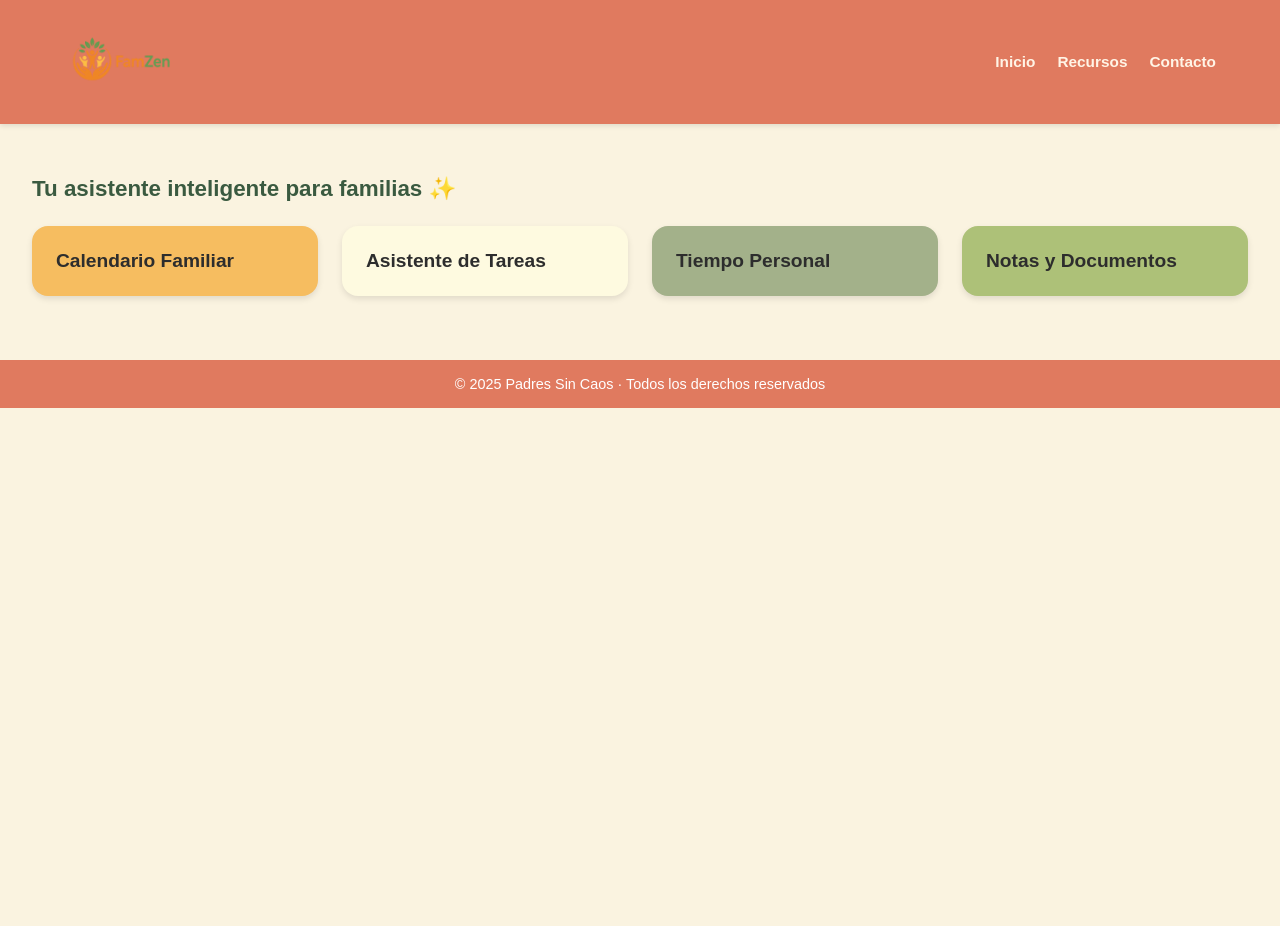
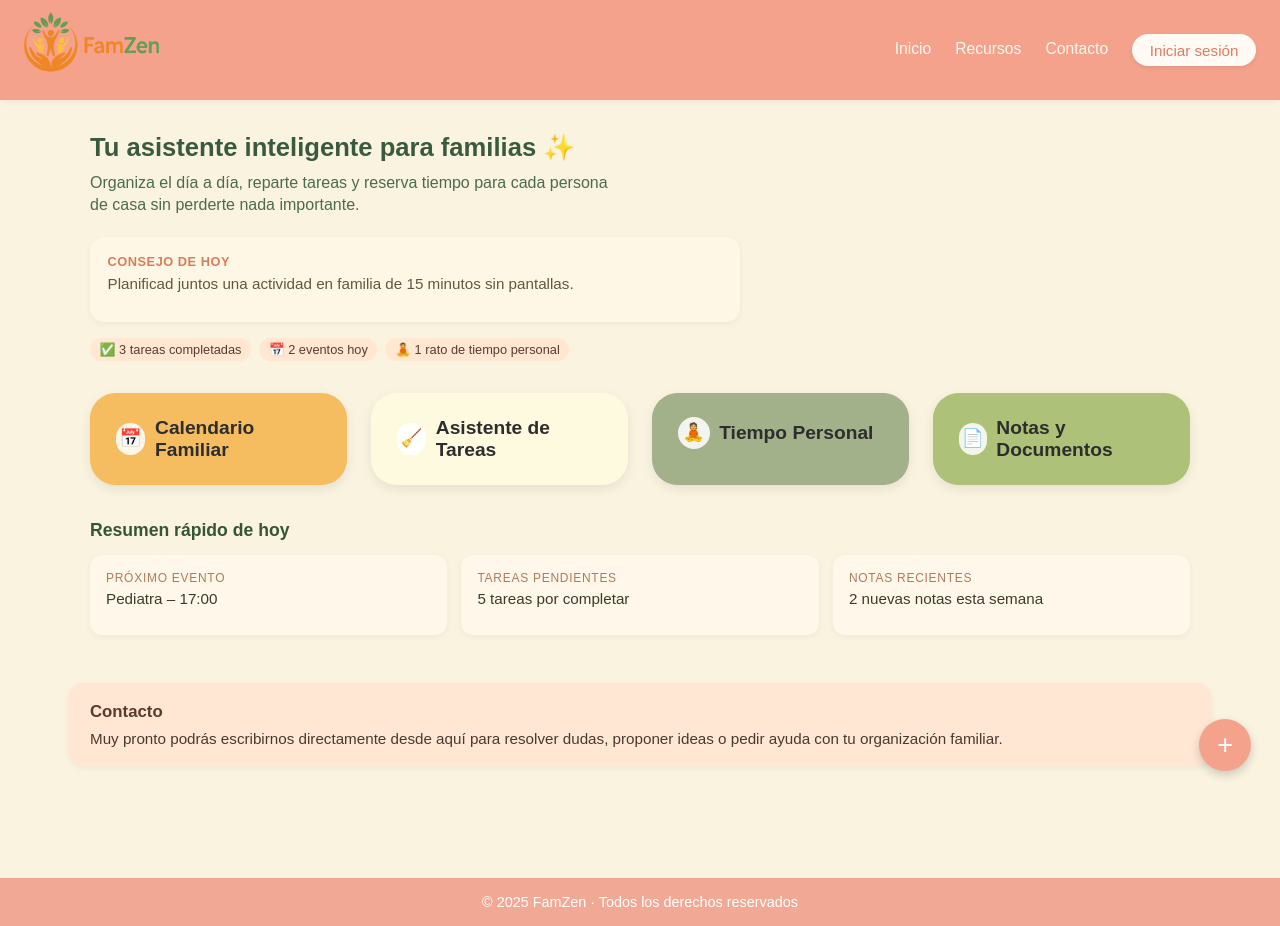
Before and after one commit to JeminaEB/FamZen, a React (Vite) app in the folder vite-project/: page / in a window 1280 px wide. Before the commit the page ends 800 px from the top, so only its background shows below. Built offline with nearby package versions, Linux system fonts and the light colour scheme.

Commit message:
Visualización header y home

```diff
--- a/vite-project/src/pages/components/Header.css
+++ b/vite-project/src/pages/components/Header.css
@@ -1,115 +1,179 @@
-/* ===== Vars de tamaño/espacio ===== */
+/* =========================
+   Header.css — versión limpia y estable
+   ========================= */
 :root{
-  /* sube este valor si quieres logo más grande sin estirar el header */
-  --header-height: clamp(88px, 10vw, 124px);
-  --container-max: 1200px;
-  --x-pad: 24px;
+  /* Tamaño del header (controla el tamaño del logo) */
+  --header-h-desktop: 96px;
+  --header-h-mobile:  76px;
+
+  /* Contenedor y padding lateral */
+  --container-w: 1200px;
+  --x-pad-desktop: 1.5rem;
+  --x-pad-mobile:  1rem;
+
+  /* Ajuste fino vertical del logo (compensa “aire” del PNG) */
+  --logo-tweak-desktop: 6%;  /* + baja el logo, - lo sube (4–8% suele ir bien) */
+  --logo-tweak-mobile:  0%;
+
+  /* Colores */
+  --header-bg: #f4a28c;
+  --link:      #fff7ee;
+  --linkHover: #ffffff;
+  --underline: #ffe7d4;
 }
 
-/* ===== Header ===== */
-.site-header{
-  background-color: #e07a5f;
-  position: sticky;         /* opcional: pegado arriba */
-  top: 0;
-  z-index: 50;
-  box-shadow: 0 2px 5px rgba(0,0,0,.1);
+/* ===== Header base ===== */
+.fz-header{
+  background: var(--header-bg);
+  padding: 0 ;
+  box-shadow: 0 2px 6px rgba(0,0,0,.06);
 }
 
-.header-inner{
-  position: relative;
-  height: var(--header-height);        /* altura controlada */
-  max-width: var(--container-max);
+.fz-header-inner{
+  height: 100px;
+  width: auto;
   margin: 0 auto;
-  padding: 0 var(--x-pad);             /* sin padding vertical */
-  box-sizing: border-box;
+  padding: 0 var(--x-pad-desktop);
 
   display: flex;
-  align-items: center;
-  justify-content: space-between;
-  gap: 16px;
-  overflow: hidden;
+  align-items: center;              /* centra verticalmente logo + nav */
+  justify-content: space-between;  /* LOGO izq | NAV dcha */
+  overflow: hidden;                 /* seguridad para PNG con aire */
 }
 
-/* Marca (logo + texto opcional) */
-.brand{
+/* ===== Marca / Logo ===== */
+.fz-logo-area{
+  height: 100%;                      /* ← IMPORTANTE: no 120% */
   display: inline-flex;
   align-items: center;
-  gap: 10px;
-  min-width: 0;
+  gap: .6rem;
+  text-decoration: none;
+  user-select: none;
+  overflow: hidden;                 /* recorta exceso del PNG */
 }
 
-.brand .logo{
-  height: calc(var(--header-height) - 12px); /* rellena el alto del header */
-  width: auto;
+.fz-logo-img{
+  height: 190%;
+  width: 135px;
   display: block;
+  object-fit: contain;
+  transform: translateY(var(--logo-tweak-desktop)); /* alineación fina desktop */
 }
 
-/* Oculto por defecto porque tu PNG ya lleva la palabra; actívalo si lo necesitas */
-.wordmark{
-  display: none;
-  color: #fff4e6;
-  font-weight: 800;
-  font-size: clamp(1.2rem, 2.4vw, 2rem);
-  letter-spacing: .3px;
+.fz-logo-text{
+  font-size: clamp(1.1rem,2.2vw,1.4rem);
+  font-weight: 600;
+  color: #fffdf8;
+  letter-spacing: .03em;
+  line-height: 1;
+  white-space: nowrap;
 }
 
-/* ===== Nav ===== */
-.main-nav{
+/* ===== Navegación (desktop) ===== */
+.fz-nav{
   display: flex;
   align-items: center;
-  gap: 22px;
+  gap: 1.5rem;
 }
 
-.main-nav a{
-  color: #fff4e6;
-  font-weight: 600;
-  font-size: clamp(0.95rem, 1.2vw, 1.05rem);
+.fz-nav-link{
+  font-size: .98rem;
+  color: var(--link);
   text-decoration: none;
+  position: relative;
+  padding-bottom: 2px;
+  transition: color .2s ease, transform .2s ease;
 }
-.main-nav a:hover{ text-decoration: underline; }
+.fz-nav-link::after{
+  content: "";
+  position: absolute;
+  left: 0; bottom: 0;
+  width: 0; height: 2px;
+  border-radius: 999px;
+  background: var(--underline);
+  transition: width .2s ease;
+}
+.fz-nav-link:hover{ color: var(--linkHover); transform: translateY(-1px); }
+.fz-nav-link:hover::after{ width: 100%; }
 
-/* ===== Botón hamburguesa ===== */
-.hamburger{
-  display: none;
-  -webkit-tap-highlight-color: transparent;
-  background: transparent;
-  border: 0;
-  padding: 6px;
-  cursor: pointer;
+.fz-login-btn{
+  padding: .45rem 1.1rem;
+  border-radius: 999px;
+  border: none;
+  text-decoration: none;
+  font-size: .95rem;
+  font-weight: 500;
+  background: #fffaf4;
+  color: #e07a5f;
+  box-shadow: 0 2px 4px rgba(0,0,0,.08);
 }
-.hamburger span{
-  display: block;
-  width: 26px;
-  height: 3px;
-  background: #fff4e6;
-  border-radius: 2px;
-  transition: transform .2s, opacity .2s;
-}
-.hamburger span + span{ margin-top: 5px; }
+.fz-login-btn:hover{ background:#ffe7d4; color:#c65a3a; }
 
-/* Animación a “X” */
-.hamburger.is-active span:nth-child(1){ transform: translateY(8px) rotate(45deg); }
-.hamburger.is-active span:nth-child(2){ opacity: 0; }
-.hamburger.is-active span:nth-child(3){ transform: translateY(-8px) rotate(-45deg); }
+/* ===== Burger (oculto en escritorio) ===== */
+.fz-burger{ display: none; }
+.fz-burger-line{ height: 2px; width: 18px; border-radius: 999px; background: #fffaf4; }
 
-/* ===== Responsive ===== */
-@media (max-width: 900px){
-  /* mostrar hamburguesa, esconder nav hasta abrir */
-  .hamburger{ display: inline-flex; }
+/* =========================
+   Responsive (<768px)
+   ========================= */
+@media (max-width: 768px){
+  .fz-header-inner{
+    height: var(--header-h-mobile);
+    padding: 0 var(--x-pad-mobile);
 
-  .main-nav{
+    display: grid;
+    grid-template-columns: 34px 1fr 34px; /* burger | marca | hueco */
+    align-items: center;
+    column-gap: 12px;
+  }
+
+  .fz-burger{
+    display: flex;
+    grid-column: 1;
+    justify-self: start;
+    -webkit-tap-highlight-color: transparent;
+    flex-direction: column;
+    justify-content: center;
+    gap: 4px;
+    width: 34px; height: 34px;
+    padding: 0; border: 0; border-radius: 999px;
+    background: rgba(255,255,255,.25);
+    cursor: pointer;
+  }
+
+  .fz-logo-area{
+    grid-column: 2;
+    justify-self: center;
+    height: 100%;
+  }
+
+  .fz-logo-img{
+    height: 100%;
+    width: auto;
+    object-fit: contain;
+    transform: translateY(var(--logo-tweak-mobile)); /* móvil sin corrección */
+  }
+
+  /* Panel flotante del menú */
+  .fz-nav{
     position: absolute;
-    top: calc(var(--header-height));  /* aparece justo debajo del header */
-    right: var(--x-pad);
-    left: var(--x-pad);
+    top: calc(var(--header-h-mobile) + 8px);
+    right: var(--x-pad-mobile);
+    background: var(--header-bg);
+    border-radius: 16px;
+    padding: .75rem 1rem;
     display: none;
     flex-direction: column;
-    gap: 12px;
+    align-items: flex-start;
+    gap: .75rem;
+    box-shadow: 0 6px 12px rgba(0,0,0,.18);
+    z-index: 20;
+  }
+  .fz-nav--open{ display: flex; }
 
-    background: #e07a5f;
-    padding: 12px;
-    border-radius: 12px;
-    box-shadow: 0 8px 20px rgba(0,0,0,.15);
+  .fz-login-btn{
+    align-self: stretch;
+    text-align: center;
+    width: 100%;
   }
-  .main-nav.open{ display: flex; }
 }
--- a/vite-project/src/pages/components/Header.tsx
+++ b/vite-project/src/pages/components/Header.tsx
@@ -1,41 +1,68 @@
 import React, { useState } from "react";
 import "./Header.css";
-import FamZen from "../../assets/images/FamZen.png";
 
-export default function Header() {
-  const [open, setOpen] = useState(false);
+// Si sólo tienes el @2x, úsalo en ambos:
+import FamZenLogo from "../../assets/images/famzen-logo@2x.png";
+
+const Header: React.FC = () => {
+  const [menuAbierto, setMenuAbierto] = useState(false);
+
+  const toggleMenu = () => setMenuAbierto((v) => !v);
+  const cerrarMenu = () => setMenuAbierto(false);
 
   return (
-    <header className="site-header">
-      <div className="header-inner">
-        <a href="#" className="brand" aria-label="Inicio">
-          <img src={FamZen} alt="FamZen" className="logo" />
-          {/* Si tu PNG NO lleva la palabra, descomenta: */}
-          {/* <span className="wordmark">FamZen</span> */}
-        </a>
+    <header className="fz-header">
+      <div className="fz-header-inner">
+        {/* Burger (móvil) */}
+        <button
+          className="fz-burger"
+          aria-label={menuAbierto ? "Cerrar menú" : "Abrir menú"}
+          aria-controls="main-nav"
+          aria-expanded={menuAbierto}
+          onClick={toggleMenu}
+        >
+          <span className="fz-burger-line" />
+          <span className="fz-burger-line" />
+          <span className="fz-burger-line" />
+        </button>
 
+        {/* Marca (NO clickable) */}
+        <div className="fz-logo-area" aria-label="FamZen">
+          <img
+            className="fz-logo-img"
+            src={FamZenLogo}
+            srcSet={`${FamZenLogo} 1x, ${FamZenLogo} 2x`}
+            alt="FamZen"
+          />
+          <span className="fz-logo-text"></span>
+        </div>
+
+        {/* Navegación */}
         <nav
           id="main-nav"
+          className={`fz-nav ${menuAbierto ? "fz-nav--open" : ""}`}
           aria-label="Navegación principal"
-          className={`main-nav ${open ? "open" : ""}`}
         >
-          <a href="#">Inicio</a>
-          <a href="#">Recursos</a>
-          <a href="#">Contacto</a>
+          <a href="#inicio" className="fz-nav-link" onClick={cerrarMenu}>
+            Inicio
+          </a>
+          <a href="#recursos" className="fz-nav-link" onClick={cerrarMenu}>
+            Recursos
+          </a>
+          <a href="#contacto" className="fz-nav-link" onClick={cerrarMenu}>
+            Contacto
+          </a>
+          <a
+            href="/login"
+            className="fz-login-btn"
+            onClick={cerrarMenu}
+          >
+            Iniciar sesión
+          </a>
         </nav>
-
-        <button
-          className={`hamburger ${open ? "is-active" : ""}`}
-          aria-label="Abrir menú"
-          aria-controls="main-nav"
-          aria-expanded={open}
-          onClick={() => setOpen((v) => !v)}
-        >
-          <span />
-          <span />
-          <span />
-        </button>
       </div>
     </header>
   );
-}
+};
+
+export default Header;
--- a/vite-project/src/pages/components/Home.css
+++ b/vite-project/src/pages/components/Home.css
@@ -1,4 +1,4 @@
-/* Estilos generales */
+/* ===== Base ===== */
 body {
   margin: 0;
   font-family: "Segoe UI", Tahoma, Geneva, Verdana, sans-serif;
@@ -6,59 +6,137 @@ body {
   color: #2d2d2d;
 }
 
-
-
-/* Contenido principal */
 main {
   flex: 1;
   padding: 2rem;
 }
 
-main h2 {
-  font-size: 1.4rem;
+/* ===== HERO ===== */
+
+.hero {
+  max-width: 1100px;
+  margin: 0 auto 2rem;
+}
+
+.hero-title {
+  font-size: 1.6rem;
   font-weight: 600;
   color: #3a5a40; /* verde natural profundo */
-  margin-bottom: 1.5rem;
+  margin: 0 0 0.6rem;
 }
 
-/* Grid de secciones */
+.hero-subtitle {
+  font-size: 1rem;
+  color: #4b6b4f;
+  max-width: 520px;
+  line-height: 1.4;
+  margin: 0 0 1.3rem;
+}
+
+.hero-extra {
+  display: grid;
+  gap: 1rem;
+  max-width: 650px;
+}
+
+.quote {
+  background: #fff7e6;
+  border-radius: 14px;
+  padding: 0.9rem 1.1rem;
+  box-shadow: 0 2px 6px rgba(0, 0, 0, 0.05);
+}
+
+.quote-label {
+  font-size: 0.8rem;
+  font-weight: 600;
+  text-transform: uppercase;
+  letter-spacing: 0.04em;
+  color: #d97c5a; /* tono salmón */
+}
+
+.quote-text {
+  margin-top: 0.35rem;
+  font-size: 0.95rem;
+  color: #5b5b3c;
+}
+
+.quick-badges {
+  display: flex;
+  flex-wrap: wrap;
+  gap: 0.5rem;
+}
+
+.badge {
+  font-size: 0.8rem;
+  padding: 0.25rem 0.6rem;
+  border-radius: 999px;
+  background: #ffe7d2;
+  color: #5b3b2b;
+  white-space: nowrap;
+}
+
+/* ===== Grid / Secciones ===== */
+
+.sections-wrapper {
+  max-width: 1100px;
+  margin: 0 auto 2.2rem;
+}
+
 .sections {
   display: grid;
   grid-template-columns: repeat(auto-fit, minmax(250px, 1fr));
   gap: 1.5rem;
 }
 
-/* Tarjetas */
+/* ===== Cards ===== */
 .card {
-  border-radius: 1rem;
-  padding: 1.5rem;
+  border-radius: 1.6rem;
+  padding: 1.5rem 1.6rem;
   cursor: pointer;
-  box-shadow: 0px 3px 6px rgba(0,0,0,0.1);
-  transition: transform 0.2s ease, background-color 0.3s ease;
+  box-shadow: 0px 3px 6px rgba(0, 0, 0, 0.1);
+  transition: transform 0.2s ease, background-color 0.3s ease,
+    box-shadow 0.2s ease;
+  display: flex;
+  flex-direction: column;
 }
 
 .card:hover {
-  transform: scale(1.05);
+  transform: scale(1.03);
+  box-shadow: 0 4px 10px rgba(0, 0, 0, 0.14);
 }
 
-/* Colores pastel */
-.card.pink {
-  background-color: #f6bd60; /* amarillo/naranja pastel */
+/* Cabecera de la tarjeta */
+.card-header {
+  display: flex;
+  align-items: center;
+  gap: 0.6rem;
 }
 
-.card.yellow {
-  background-color: #fefae0; /* beige amarillento */
+.card-icon {
+  width: 32px;
+  height: 32px;
+  border-radius: 999px;
+  background: rgba(255, 255, 255, 0.86);
+  display: flex;
+  align-items: center;
+  justify-content: center;
+  font-size: 1.1rem;
 }
 
+/* Paleta */
+.card.pink {
+  background-color: #f6bd60; /* naranja pastel */
+}
+.card.yellow {
+  background-color: #fefae0; /* beige claro   */
+}
 .card.green {
-  background-color: #a3b18a; /* verde oliva claro */
+  background-color: #a3b18a; /* verde oliva   */
+}
+.card.blue {
+  background-color: #adc178; /* verde hierba  */
 }
 
-.card.blue {
-  background-color: #adc178; /* verde hierba suave */
-}
-
-/* Títulos de tarjeta */
 .card h3 {
   margin: 0;
   font-size: 1.2rem;
@@ -66,7 +144,6 @@ main h2 {
   color: #2d2d2d;
 }
 
-/* Descripción */
 .card p {
   margin-top: 0.8rem;
   color: #4b5563;
@@ -74,9 +151,92 @@ main h2 {
   line-height: 1.4;
 }
 
-/* Footer */
+/* ===== RESUMEN RÁPIDO ===== */
+
+.summary {
+  max-width: 1100px;
+  margin: 0 auto 3rem;
+}
+
+.summary-title {
+  font-size: 1.1rem;
+  color: #355536;
+  margin-bottom: 0.9rem;
+}
+
+.summary-grid {
+  display: grid;
+  grid-template-columns: repeat(3, minmax(0, 1fr));
+  gap: 0.9rem;
+}
+
+.summary-item {
+  background: #fff7e9;
+  border-radius: 12px;
+  padding: 0.8rem 1rem;
+  box-shadow: 0 2px 6px rgba(0, 0, 0, 0.05);
+}
+
+.summary-label {
+  font-size: 0.75rem;
+  text-transform: uppercase;
+  letter-spacing: 0.06em;
+  color: #b17a5a;
+}
+
+.summary-value {
+  margin-top: 0.25rem;
+  font-size: 0.95rem;
+  color: #3c3c26;
+}
+
+/* ===== CONTACTO ===== */
+
+.contact {
+  max-width: 1100px;
+  margin: 0 auto 3rem;
+  padding: 1.2rem 1.4rem;
+  border-radius: 1rem;
+  background: #ffe7d4;
+  box-shadow: 0 2px 6px rgba(0, 0, 0, 0.05);
+}
+
+.contact-title {
+  font-size: 1.05rem;
+  color: #5c3a2c;
+  margin: 0 0 0.5rem;
+}
+
+.contact-text {
+  margin: 0;
+  font-size: 0.95rem;
+  color: #4b382e;
+}
+
+/* ===== BOTÓN FLOTANTE (+) ===== */
+
+.fab {
+  position: fixed;
+  right: 1.8rem;
+  bottom: 1.8rem;
+  width: 52px;
+  height: 52px;
+  border-radius: 50%;
+  border: none;
+  background: #f4a28c;
+  color: #ffffff;
+  font-size: 1.7rem;
+  line-height: 0;
+  cursor: pointer;
+  box-shadow: 0 4px 10px rgba(0, 0, 0, 0.18);
+  display: flex;
+  align-items: center;
+  justify-content: center;
+}
+
+/* ===== Footer ===== */
 footer {
-  background-color: #e07a5f; /* naranja suave */
+  background-color: #f1a995;
   text-align: center;
   color: white;
   padding: 1rem;
@@ -86,3 +246,71 @@ footer p {
   margin: 0;
   font-size: 0.9rem;
 }
+
+/* ===== MODO APP MÓVIL (≤ 900px) ===== */
+@media (max-width: 900px) {
+  main {
+    padding: 16px 14px 24px;
+    max-width: 720px;
+    margin: 0 auto;
+  }
+
+  .hero {
+    margin-bottom: 1.4rem;
+  }
+
+  .hero-title {
+    font-size: 1.25rem;
+    line-height: 1.3;
+    margin: 8px 0 6px;
+  }
+
+  .hero-subtitle {
+    font-size: 0.95rem;
+    margin-bottom: 0.9rem;
+  }
+
+  .hero-extra {
+    gap: 0.7rem;
+  }
+
+  .sections {
+    grid-template-columns: 1fr; /* a una columna */
+    gap: 12px;
+  }
+
+  .card {
+    border-radius: 14px;
+    padding: 16px 18px;
+    box-shadow: 0 4px 12px rgba(0, 0, 0, 0.08);
+    transition: transform 0.05s ease;
+  }
+
+  .card h3 {
+    font-size: 1.05rem;
+  }
+  .card p {
+    font-size: 0.95rem;
+  }
+
+  .summary-grid,
+  .contact {
+    grid-template-columns: 1fr;
+  }
+
+  .summary-grid {
+    grid-template-columns: 1fr;
+  }
+
+  footer {
+    margin-top: 16px;
+    padding: 12px;
+    font-size: 0.9rem;
+  }
+
+  @media (hover: none) {
+    .card:hover {
+      transform: none;
+    }
+  }
+}
--- a/vite-project/src/pages/components/Home.tsx
+++ b/vite-project/src/pages/components/Home.tsx
@@ -1,45 +1,78 @@
 import React, { useState } from "react";
-import Header from "./Header"; // 👈 Importa el nuevo header
+import Header from "./Header";
 import "./Home.css";
 
 export default function Home() {
   const [open, setOpen] = useState<string | null>(null);
 
-  const toggle = (section: string) => {
+  const toggle = (section: string) =>
     setOpen(open === section ? null : section);
-  };
 
   const sections = [
     {
       title: "Calendario Familiar",
-      description: "Sincroniza horarios de todos y recibe recordatorios automáticos.",
-      className: "pink"
+      description:
+        "Sincroniza horarios de todos y recibe recordatorios automáticos.",
+      className: "pink",
+      icon: "📅",
     },
     {
       title: "Asistente de Tareas",
-      description: "Lista compartida con asignaciones automáticas según el tiempo disponible.",
-      className: "yellow"
+      description:
+        "Lista compartida con asignaciones automáticas según el tiempo disponible.",
+      className: "yellow",
+      icon: "🧹",
     },
     {
       title: "Tiempo Personal",
       description: "Encuentra huecos libres y bloquea momentos de respiro.",
-      className: "green"
+      className: "green",
+      icon: "🧘",
     },
     {
       title: "Notas y Documentos",
-      description: "Guarda recetas, listas de compras y autorizaciones en un solo lugar.",
-      className: "blue"
-    }
+      description:
+        "Guarda recetas, listas de compras y autorizaciones en un solo lugar.",
+      className: "blue",
+      icon: "📄",
+    },
   ];
 
   return (
-    <div className="page">
-      {/* Header separado */}
+    <>
       <Header />
 
-      {/* Main */}
-      <main>
-        <h2>Tu asistente inteligente para familias ✨</h2>
+      {/* ID para el enlace "Inicio" del header */}
+      <main className="page" id="inicio">
+        {/* HERO / TÍTULO */}
+        <section className="hero">
+          <h2 className="hero-title">
+            Tu asistente inteligente para familias ✨
+          </h2>
+          <p className="hero-subtitle">
+            Organiza el día a día, reparte tareas y reserva tiempo para cada
+            persona de casa sin perderte nada importante.
+          </p>
+
+          <div className="hero-extra">
+            <div className="quote">
+              <span className="quote-label">Consejo de hoy</span>
+              <p className="quote-text">
+                Planificad juntos una actividad en familia de 15 minutos sin
+                pantallas.
+              </p>
+            </div>
+
+            <div className="quick-badges">
+              <span className="badge">✅ 3 tareas completadas</span>
+              <span className="badge">📅 2 eventos hoy</span>
+              <span className="badge">🧘 1 rato de tiempo personal</span>
+            </div>
+          </div>
+        </section>
+
+        {/* TARJETAS PRINCIPALES – ID para "Recursos" */}
+        <section className="sections-wrapper" id="recursos">
           <div className="sections">
             {sections.map((sec) => (
               <div
@@ -47,17 +80,54 @@ export default function Home() {
                 className={`card ${sec.className}`}
                 onClick={() => toggle(sec.title)}
               >
+                <div className="card-header">
+                  <span className="card-icon">{sec.icon}</span>
                   <h3>{sec.title}</h3>
+                </div>
+
                 {open === sec.title && <p>{sec.description}</p>}
               </div>
             ))}
           </div>
+        </section>
+
+        {/* RESUMEN RÁPIDO */}
+        <section className="summary">
+          <h3 className="summary-title">Resumen rápido de hoy</h3>
+          <div className="summary-grid">
+            <div className="summary-item">
+              <span className="summary-label">Próximo evento</span>
+              <p className="summary-value">Pediatra – 17:00</p>
+            </div>
+            <div className="summary-item">
+              <span className="summary-label">Tareas pendientes</span>
+              <p className="summary-value">5 tareas por completar</p>
+            </div>
+            <div className="summary-item">
+              <span className="summary-label">Notas recientes</span>
+              <p className="summary-value">2 nuevas notas esta semana</p>
+            </div>
+          </div>
+        </section>
+
+        {/* CONTACTO – ID para "Contacto" */}
+        <section className="contact" id="contacto">
+          <h3 className="contact-title">Contacto</h3>
+          <p className="contact-text">
+            Muy pronto podrás escribirnos directamente desde aquí para resolver
+            dudas, proponer ideas o pedir ayuda con tu organización familiar.
+          </p>
+        </section>
+
+        {/* BOTÓN FLOTANTE (+) */}
+        <button className="fab" aria-label="Crear nuevo">
+          +
+        </button>
       </main>
 
-      {/* Footer */}
       <footer>
-        <p>© 2025 Padres Sin Caos · Todos los derechos reservados</p>
+        <p>© 2025 FamZen · Todos los derechos reservados</p>
       </footer>
-    </div>
+    </>
   );
 }
```
Also changed, not shown: vite-project/src/assets/images/FamZen.png (deleted), vite-project/src/assets/images/famzen-logo@2x.png (added). Lines whose indentation alone changed are shown as unchanged.
